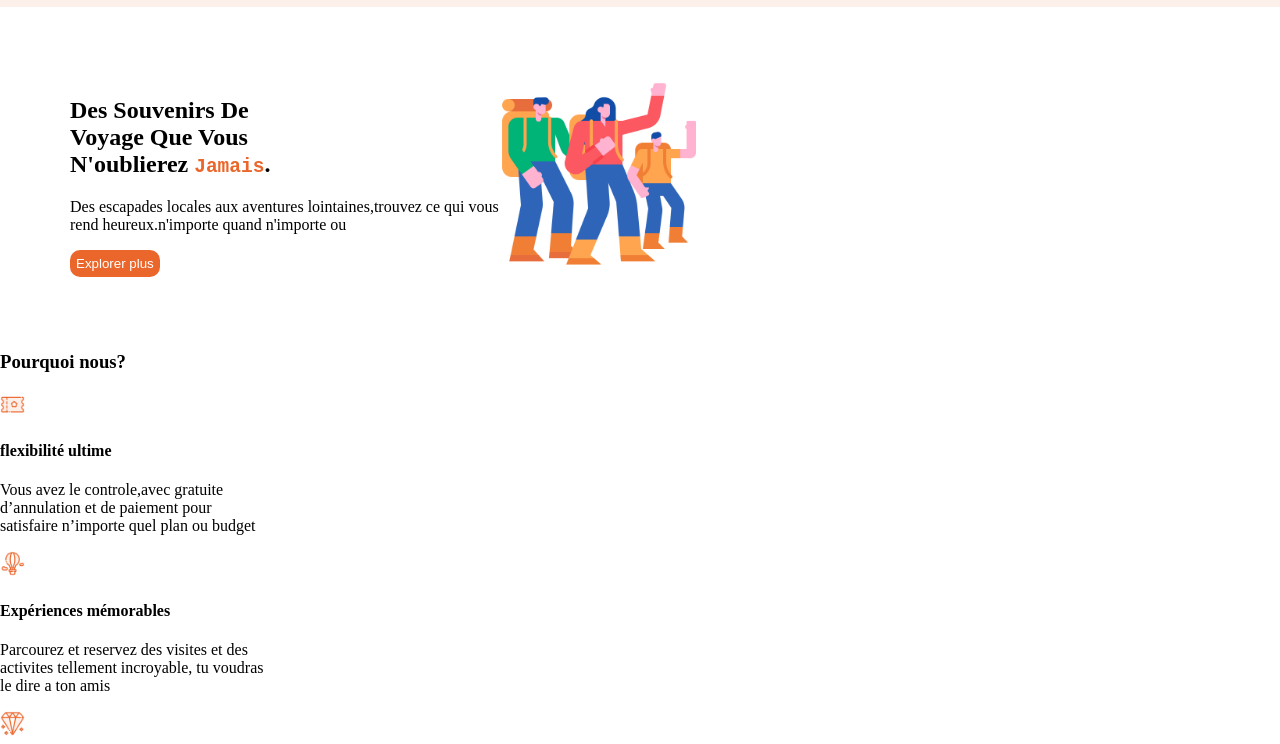
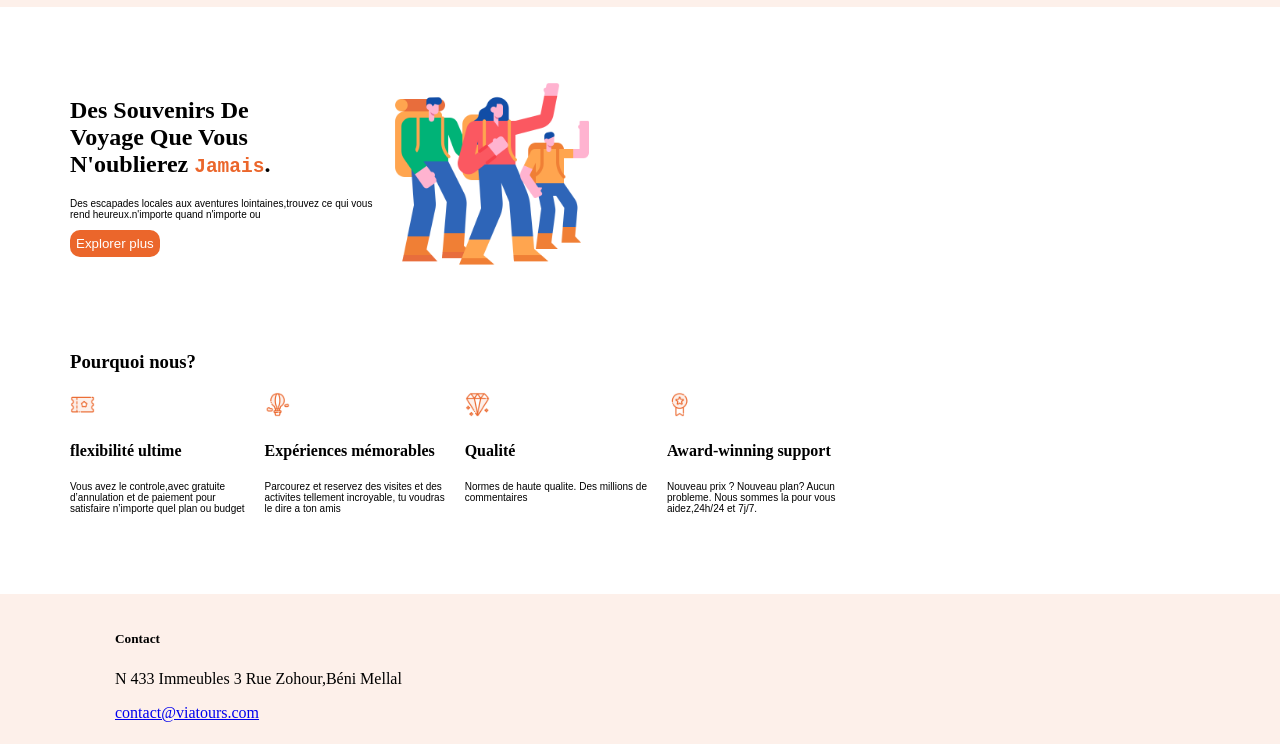
Before and after one commit to krrsalmane/sprint-2-brief-1, a plain HTML site: page index.html in a window 1280 px wide. Shown: the part 56-800 px from the top of the page. Drawn offline with Linux system fonts and the light colour scheme.

Commit message:
style second section and the footer

```diff
--- a/css/style.css
+++ b/css/style.css
@@ -47,3 +47,23 @@ margin-top: 15px;
   border-radius: 10px;
   padding: 6px;
   }
+  .second{
+    margin: 70px;
+  }
+
+.main{
+    display: inline-flex;
+  }
+  div p{
+       font-family: Arial, Helvetica, sans-serif;
+       font-size: 10px;
+       margin-right: 20px;
+  }
+  footer{
+    display: flex table-row;
+    background-color: #FDF0EA;
+    padding: 15px;
+  }
+  footer p,h5{
+    margin-left: 100px;
+  }
```
